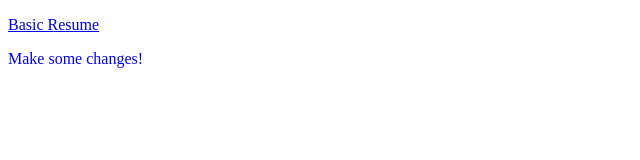
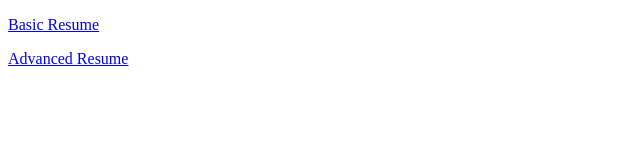
Before and after one commit to PBXGuy/scottbromander.github.io, a plain HTML site: page index.html in a window 1280 px wide. Shown: the full height of the page, 0-640 px from the left. Drawn offline with Linux system fonts and the light colour scheme.

Commit message:
Update index.html

```diff
--- a/index.html
+++ b/index.html
@@ -6,6 +6,6 @@
 
   <body>
     <p><a href="basic.html">Basic Resume</a></p>
-    <p>Make some changes!</p>
+    <p><a href="basic.html">Advanced Resume</a></p>
   </body>
 </html>
```
